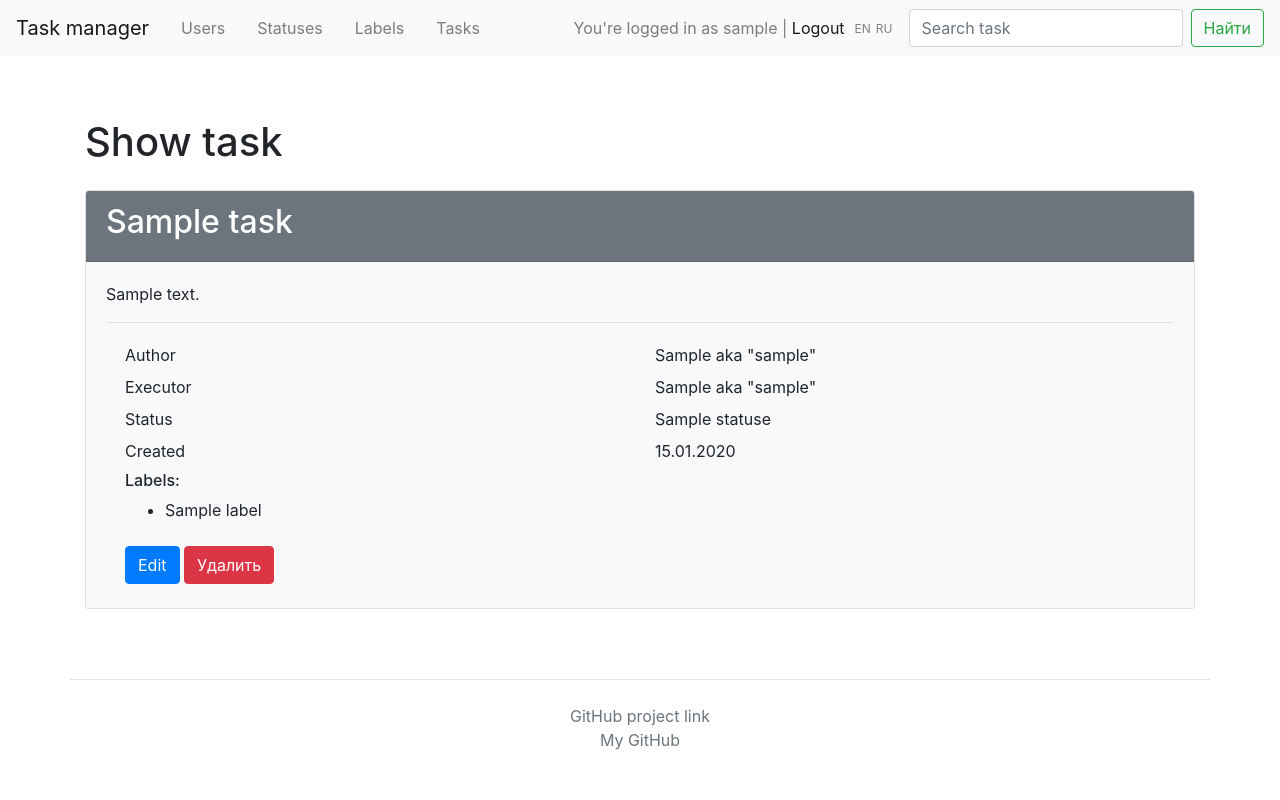
After one commit to alexartoff/python-project-52, a Django app: page /ru/tasks/1/ in a window 1280 px wide. The commit adds this page. Run offline with Django 4.2, Linux system fonts and the light colour scheme; a user stored in the database is signed in; tables that the repository leaves empty hold one stand-in row (values such as "Sample post"); some libraries are stand-ins or nearby versions.

Commit message:
add DetailView, add locale, edit tests, edit css_html

```diff
--- a/labels/tests.py
+++ b/labels/tests.py
@@ -60,7 +60,6 @@ class LabelsTestCase(TestCase):
         response = self.client.get(
             reverse('label_delete', args=(label.id,)), follow=True
         )
-        self.assertContains(response, 'Are you sure')
         response = self.client.post(
             reverse('label_delete', kwargs={'pk': label.id})
         )
--- a/statuses/tests.py
+++ b/statuses/tests.py
@@ -55,7 +55,6 @@ class StatusesTestCase(TestCase):
         response = self.client.get(
             reverse('status_delete', args=(status.id,)), follow=True
         )
-        self.assertContains(response, 'Are you sure')
         response = self.client.post(
             reverse('status_delete', kwargs={'pk': status.id})
         )
--- a/task_manager/templates/base.html
+++ b/task_manager/templates/base.html
@@ -1,5 +1,6 @@
 <!DOCTYPE html>
 <html lang="en">
+
 <head>
     {% load bootstrap4 %}
     {% load i18n %}
@@ -8,7 +9,9 @@
     <meta charset="UTF-8">
     <title>{{ title }}</title>
 </head>
+
 <body class="d-flex flex-column min-vh-100">
+
 <nav class="navbar navbar-expand-lg navbar-light bg-light mb-3">
     <a class="navbar-brand" href="{% url 'index_page' %}">{% translate 'Task manager' %}</a>
     <ul class="navbar-nav ml-2 mr-2">
@@ -55,14 +58,33 @@
         <a style="font-size: 12px; color: grey; margin-bottom: -2px; margin-left: 5px;"
            href="/{{ languages.1.code }}/">RU</a>
         <form class="form-inline my-2 my-lg-0" action="{% url 'search_result' %}" method="get">
-            <input class="form-control ml-3 mr-sm-2" type="search" name="q" placeholder="{% trans 'Search task' %}" aria-label="Search">
+            <input class="form-control ml-3 mr-sm-2" type="search" name="q" placeholder="{% trans 'Search task' %}"
+                   aria-label="Search">
             <button class="btn btn-outline-success my-2 my-sm-0" type="submit">{% trans 'Search' %}</button>
         </form>
     </div>
 </nav>
+
 <div class="container wrapper flex-grow-1">
     {% bootstrap_messages %}
 </div>
+
 {% block content %}{% endblock content %}
+
+<footer>
+    <div class="container my-5 pt-4 border-top text-center">
+        <a class="text-muted text-decoration-none"
+           target="_blank" href="https://github.com/alexartoff/python-project-52">
+            {% trans 'GitHub project link' %}
+        </a>
+        <br>
+        <a class="text-muted text-decoration-none lh-1"
+           target="_blank" href="https://github.com/alexartoff">
+            {% trans 'My GitHub' %}
+        </a>
+    </div>
+</footer>
+
 </body>
+
 </html>
--- a/task_manager/templates/confirm_delete.html
+++ b/task_manager/templates/confirm_delete.html
@@ -10,8 +10,8 @@
         {% csrf_token %}
         <p>{% trans 'Are you sure want delete' %} "{{ object }}"?</p>
         {{ form }}
-        <input type="submit" value="{% trans 'Confirm' %}">
-        <input type="button" value="{% trans 'Cancel' %}" onclick="window.history.go(-1); return false;">
+        <input class="btn btn-danger" type="submit" value="{% trans 'Confirm' %}">
+        <input class="btn btn-primary" type="button" value="{% trans 'Cancel' %}" onclick="window.history.go(-1); return false;">
     </form>
 
 </div>
--- a/task_manager/templates/create.html
+++ b/task_manager/templates/create.html
@@ -9,8 +9,8 @@
     <form method="post">
         {% csrf_token %}
         {% bootstrap_form form %}
-        <input type="submit" value="{% trans 'Save' %}">
-        <input type="button" value="{% trans 'Cancel' %}" onclick="window.history.go(-1); return false;">
+        <input class="btn btn-success" type="submit" value="{% trans 'Save' %}">
+        <input class="btn btn-primary" type="button" value="{% trans 'Cancel' %}" onclick="window.history.go(-1); return false;">
     </form>
 
 </div>
--- a/task_manager/templates/update.html
+++ b/task_manager/templates/update.html
@@ -9,8 +9,8 @@
     <form method="post">
         {% csrf_token %}
         {% bootstrap_form form %}
-        <input type="submit" value="{% trans 'Update' %}">
-        <input type="button" value="{% trans 'Cancel' %}" onclick="window.history.go(-1); return false;">
+        <input class="btn btn-success" type="submit" value="{% trans 'Update' %}">
+        <input class="btn btn-primary" type="button" value="{% trans 'Cancel' %}" onclick="window.history.go(-1); return false;">
     </form>
 
 </div>
--- /dev/null
+++ b/tasks/templates/tasks/show_task.html
@@ -0,0 +1,61 @@
+{% extends "base.html" %}
+{% load bootstrap4 %}
+{% load i18n %}
+
+{% block content %}
+<div class="container wrapper flex-grow-1">
+    <h1 class="my-4">{{ title }}</h1>
+
+    {% if task %}
+    <div class="card">
+        <div class="card-header bg-secondary text-white">
+            <h2>{{ task.name }}</h2>
+        </div>
+        <div class="card-body bg-light">
+            <p>{{ task.description }}</p>
+            <hr>
+            <div class="container">
+                <div class="row p-1">
+                    <div class="col">{% trans 'Author' %}</div>
+                    <div class="col">{{ task.author }}</div>
+                </div>
+                <div class="row p-1">
+                    <div class="col">{% trans 'Executor' %}</div>
+                    <div class="col">{{ task.executor }}</div>
+                </div>
+                <div class="row p-1">
+                    <div class="col">{% trans 'Status' %}</div>
+                    <div class="col">{{ task.status }}</div>
+                </div>
+                <div class="row p-1">
+                    <div class="col">{% trans 'Created' %}</div>
+                    <div class="col">{{ task.created_date|date:"d.m.Y" }}</div>
+                </div>
+                <div class="row p-1">
+                    <div class="col">
+                        <h6>{% trans 'Labels' %}:</h6>
+                        <ul>
+                            {% if task.labels.all %}
+                            {% for tl in task.labels.all %}
+                            <li>{{ tl.name }}</li>
+                            {% endfor %}
+                            {% else %}
+                            <p>{% trans 'Task without any label' %}</p>
+                            {% endif %}
+                        </ul>
+                    </div>
+                </div>
+                <div class="row p-1">
+                    <div class="col">
+                        <a class="btn btn-primary" href="update/">{% trans 'Edit' %}</a>
+                        <a class="btn btn-danger" href="delete/">{% trans 'Delete' %}</a>
+                    </div>
+                </div>
+            </div>
+        </div>
+    </div>
+    {% endif %}
+
+
+</div>
+{% endblock content %}
--- a/tasks/templates/tasks/tasks.html
+++ b/tasks/templates/tasks/tasks.html
@@ -17,7 +17,7 @@
                 {% bootstrap_field filter.form.executor field_class='ml-3' %}
                 {% bootstrap_field filter.form.labels field_class='ml-3' %}
                 {% bootstrap_field filter.form.own_tasks field_class='ml-3' %}
-                <input type="submit"/>
+                <input class="btn btn-primary" type="submit" value="{% trans 'Show' %}">
             </form>
         </div>
     </div>
@@ -39,7 +39,7 @@
         {% for t in filter.qs %}
         <tr>
             <td>{{ t.id }}</td>
-            <td>{{ t.name }}</td>
+            <td><a href="{{ t.id }}/">{{ t.name }}</a></td>
             <td>{{ t.status }}</td>
             <td><strong>{{ t.author }}</strong></td>
             <td>{{ t.executor }}</td>
--- a/tasks/urls.py
+++ b/tasks/urls.py
@@ -1,11 +1,12 @@
 from django.urls import path
 
 from .views import TasksListView, TaskCreateView, \
-    TaskUpdateView, TaskDeleteView
+    TaskUpdateView, TaskDeleteView, TaskShowView
 
 urlpatterns = [
     path('', TasksListView.as_view(), name='tasks_list'),
     path('create/', TaskCreateView.as_view(), name='add_task'),
     path('<int:pk>/update/', TaskUpdateView.as_view(), name='task_update'),
     path('<int:pk>/delete/', TaskDeleteView.as_view(), name='task_delete'),
+    path('<int:pk>/', TaskShowView.as_view(), name='show_task'),
 ]
--- a/tasks/views.py
+++ b/tasks/views.py
@@ -1,7 +1,8 @@
 from django.shortcuts import redirect
 from django.contrib import messages
 from django.urls import reverse_lazy
-from django.views.generic import CreateView, UpdateView, DeleteView, ListView
+from django.views.generic import CreateView, UpdateView, DeleteView, \
+    ListView, DetailView
 from django_filters.views import FilterView
 from django.contrib.messages.views import SuccessMessageMixin
 from django.contrib.auth.mixins import LoginRequiredMixin
@@ -22,6 +23,14 @@ class TasksListView(LoginRequiredMixin, FilterView):
     filterset_class = TaskFilter
     extra_context = {'title': _('Tasks')}
     ordering = ['id']
+
+
+class TaskShowView(LoginRequiredMixin, DetailView):
+    template_name = 'show_task.html'
+    model = Tasks
+    context_object_name = 'task'
+    login_url = reverse_lazy('user_login')
+    extra_context = {'title': _('Show task')}
 
 
 class SearchResultView(ListView):
--- a/users/tests.py
+++ b/users/tests.py
@@ -142,7 +142,6 @@ class UsersTestCase(TestCase):
         self.client.force_login(u)
         response = self.client.get(reverse('user_delete', kwargs={'pk': u.id}))
         self.assertEqual(response.status_code, 200)
-        self.assertContains(response, 'Are you sure')
         self.assertTemplateUsed(response, template_name='confirm_delete.html')
 
         response = self.client.post(
@@ -167,7 +166,6 @@ class UsersTestCase(TestCase):
         self.client.force_login(u)
         response = self.client.get(reverse('user_delete', kwargs={'pk': u.id}))
         self.assertEqual(response.status_code, 200)
-        self.assertContains(response, 'Are you sure')
         self.assertTemplateUsed(response, template_name='confirm_delete.html')
 
         response = self.client.post(
```
Also changed, not shown: task_manager/settings.py (+12 -12 lines), task_manager/templates/index.html (+11 -3 lines), tasks/tests.py (+10 -1 lines), locale/en/LC_MESSAGES/django.po, locale/ru/LC_MESSAGES/django.po.
